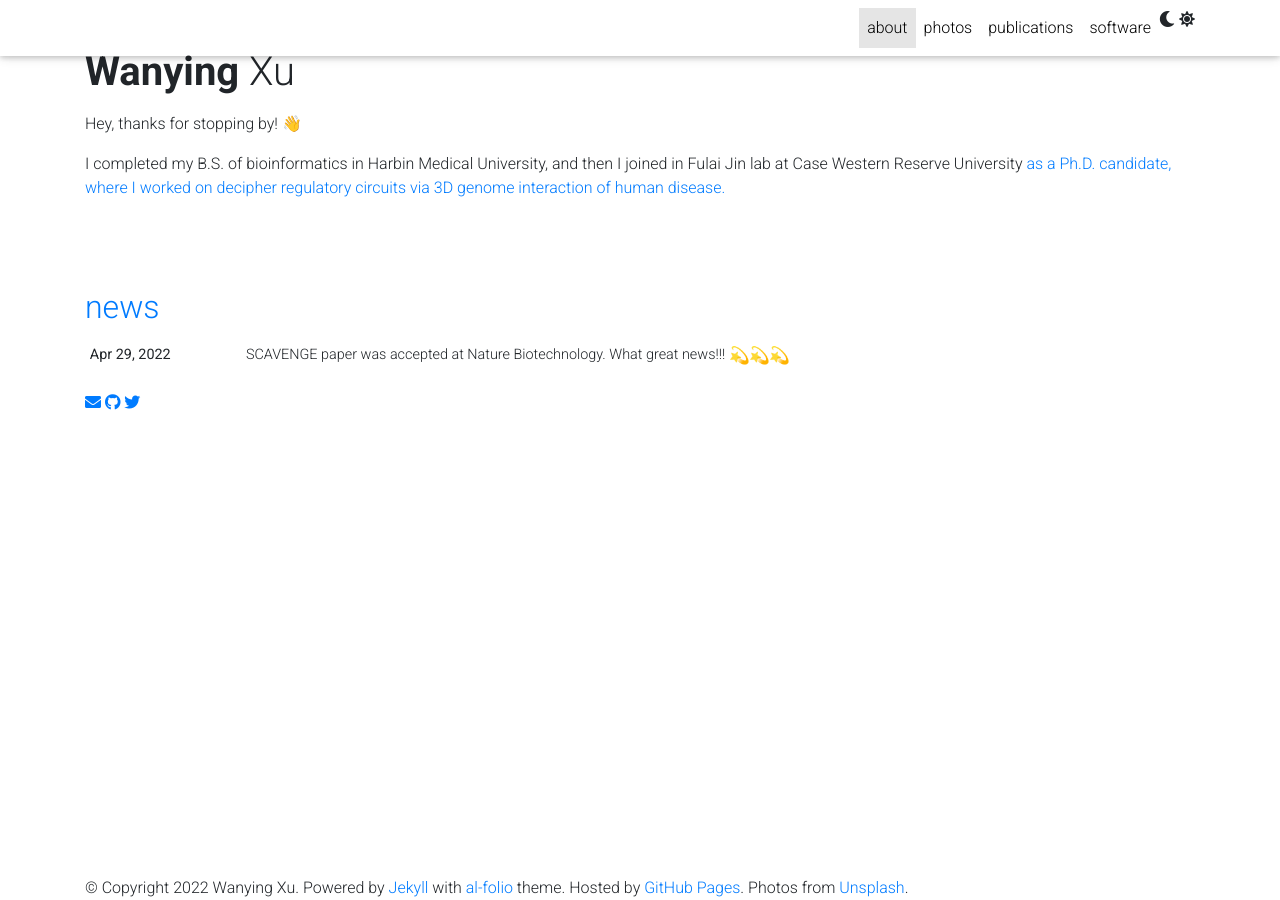
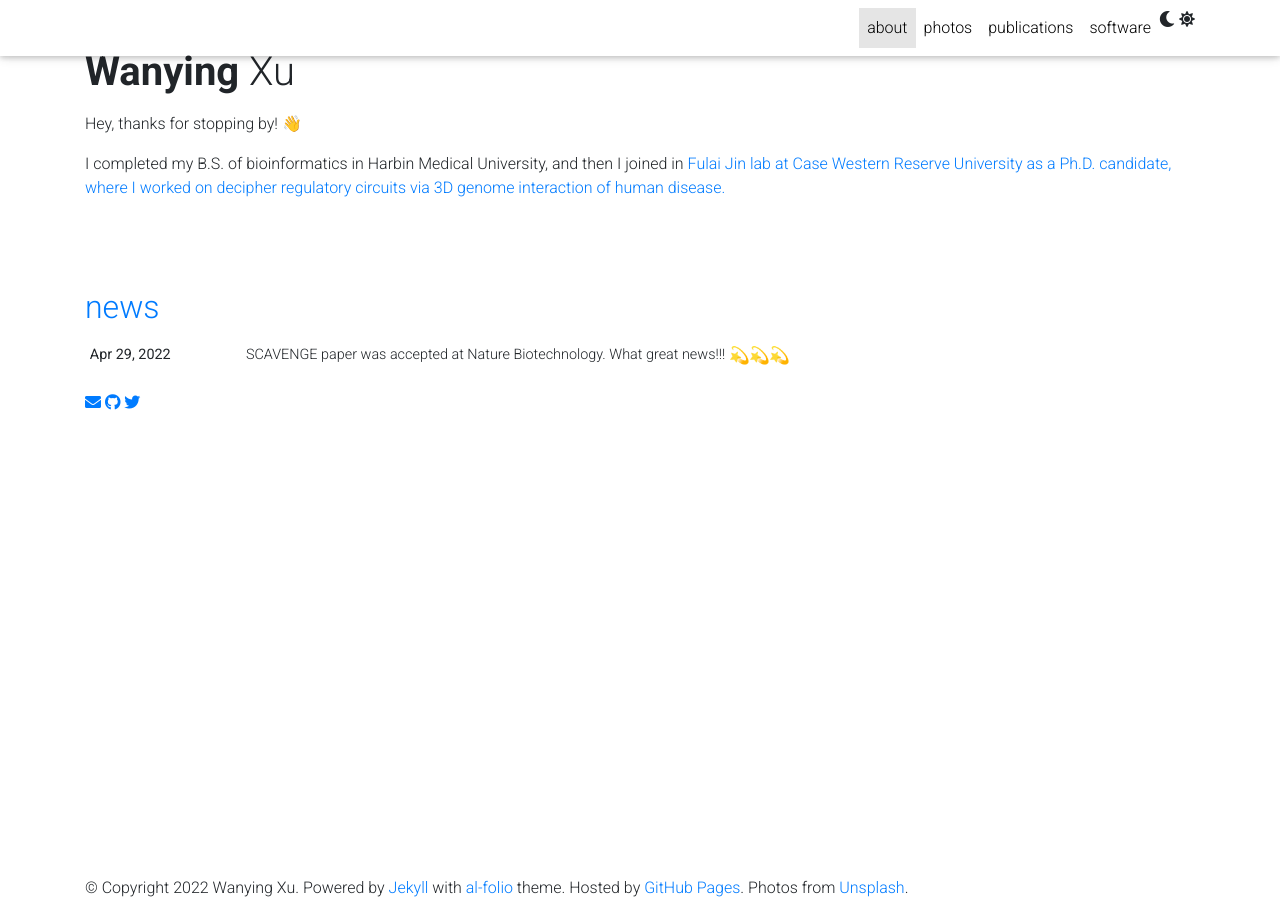
Before and after one commit to WanyingX/wy-xu.github.io, a Jekyll site: the page index.html, which Jekyll copies as it is, in a window 1280 px wide. Built offline with Jekyll 4.4.1, drawn with Linux system fonts in a browser that asks for light colours; nearby versions of some CDN libraries; emoji names are drawn with the system emoji font; library files that are not in the unit come from our copies; comment, search, counter and statistics services are not loaded; a style sheet for code colours, icons or effects is not loaded; part of the change alters nothing that is shown.

```diff
--- a/index.html
+++ b/index.html
@@ -118,7 +118,7 @@
 
 
 
-<p>I completed my B.S. of bioinformatics in Harbin Medical University, and then I joined in Fulai Jin lab at Case Western Reserve University <a href="https://jinlabgenomics.com/Fulai-Jin/">as a Ph.D. candidate, where I worked on decipher regulatory circuits via 3D genome interaction of human disease.
+<p>I completed my B.S. of bioinformatics in Harbin Medical University, and then I joined in <a href="https://jinlabgenomics.com/Fulai-Jin/"> Fulai Jin lab at Case Western Reserve University as a Ph.D. candidate, where I worked on decipher regulatory circuits via 3D genome interaction of human disease.
 <br><br>
 <br><br></p>
 
```
